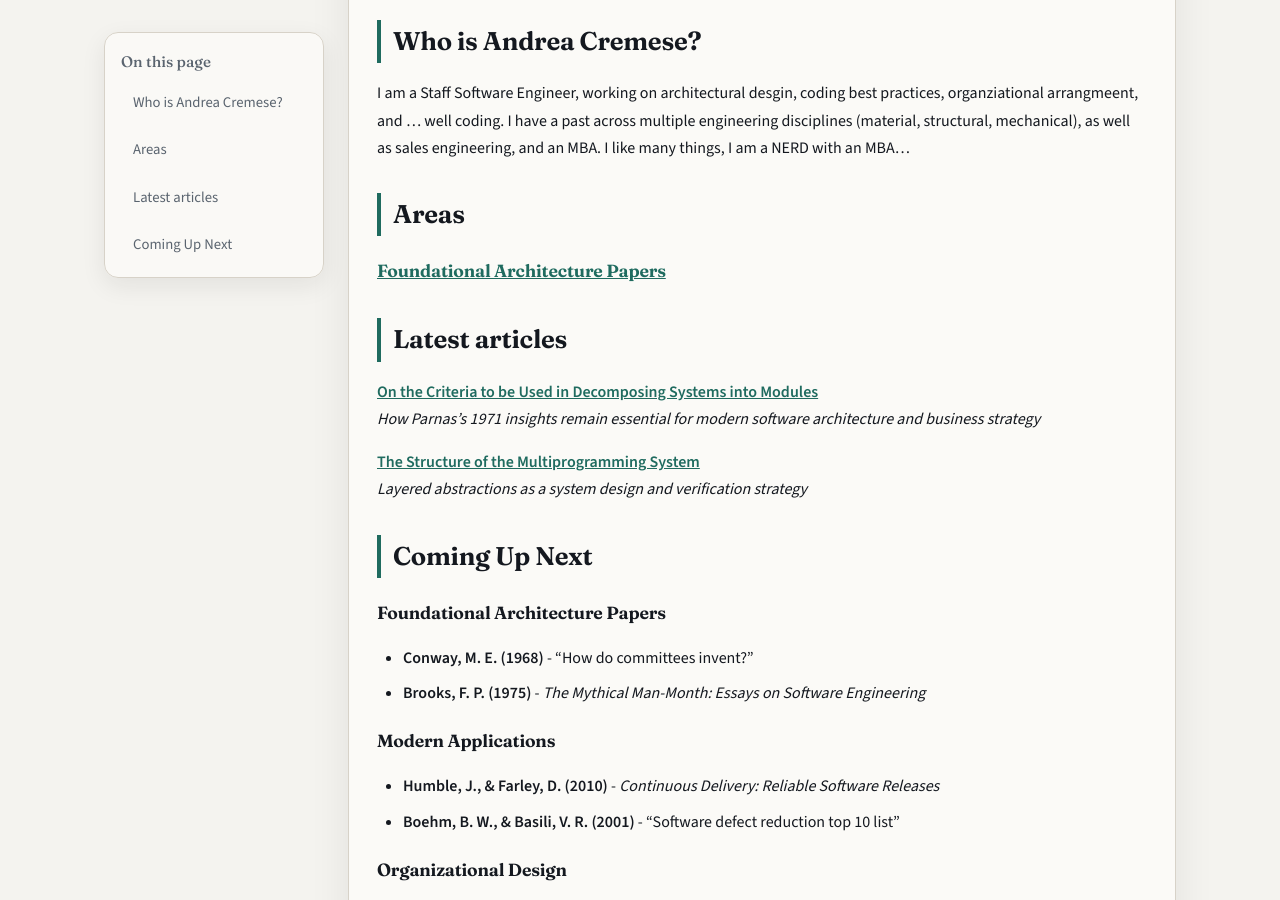
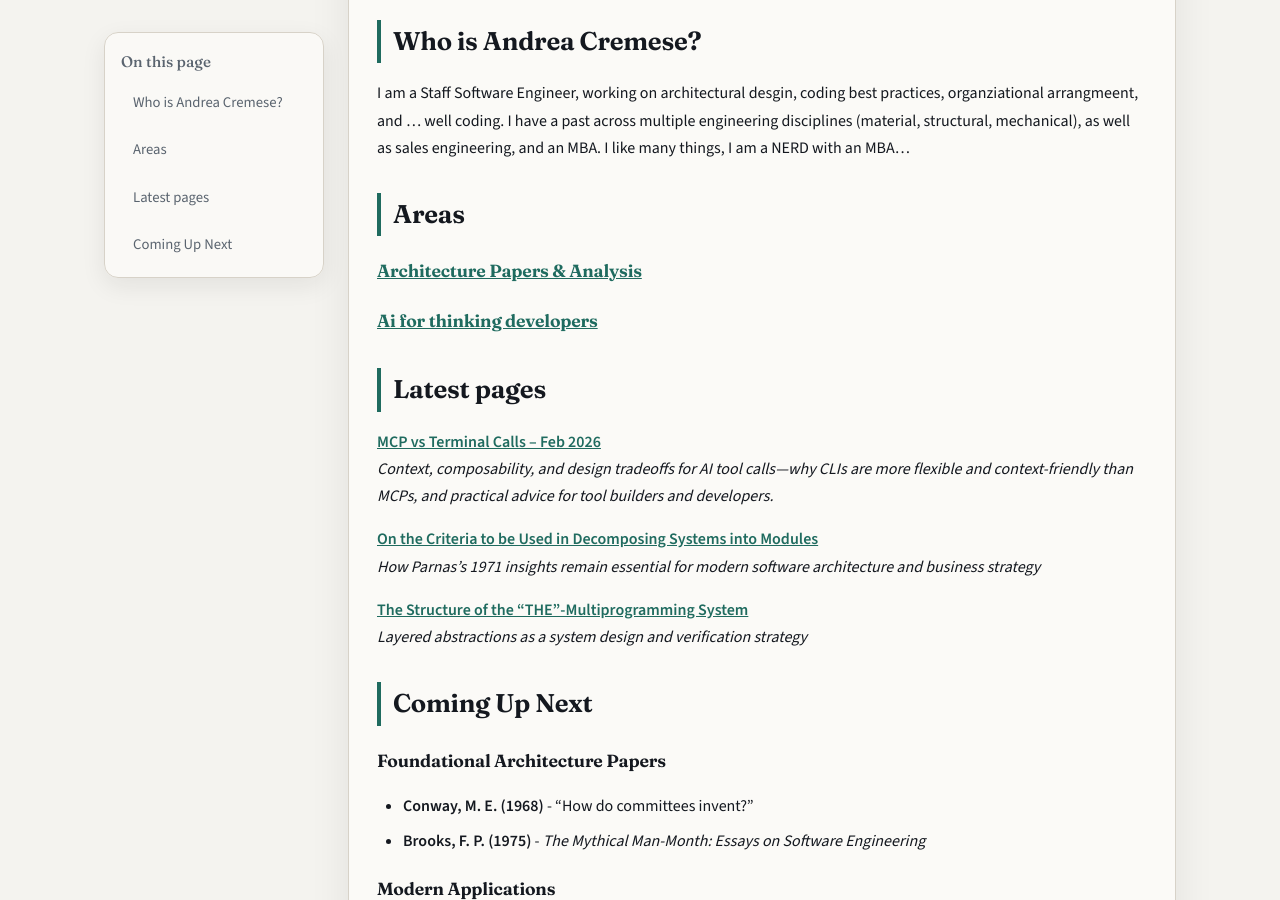
Before and after one commit to andreacremese/andreacremese.github.io, a Jekyll site: the page built from index.md, in a window 1280 px wide and 900 px high, scrolled down 605 px. Built offline with Jekyll 4.4.1, drawn with Linux system fonts in a browser that asks for light colours.

Commit message:
new articles on MCP

```diff
--- a/architectural/README.md
+++ b/architectural/README.md
@@ -9,7 +9,7 @@ permalink: /architectural/
 
 A collection of strategic insights on foundational software architecture papers, analyzed from both technical and business perspectives.
 
-## Published Papers
+## Pages
 
 ### [On the Criteria to be Used in Decomposing Systems into Modules](on%20the%20criteria%20to%20be%20used%20in%20decoposing%20systems%20into%20modules.html)
 **David Parnas (1971)** - How modularization principles become business optimization tools
--- a/index.md
+++ b/index.md
@@ -23,14 +23,19 @@ I am a Staff Software Engineer, working on architectural desgin, coding best pra
 
 
 ##  Areas
-### [Foundational Architecture Papers](architectural/)
+### [Architecture Papers & Analysis](architectural/)
+### [Ai for thinking developers](ai/)
 
-## Latest articles
+
+## Latest pages
+
+**[MCP vs Terminal Calls – Feb 2026](ai/mcp%20vs%20terminal%20for%20tool%20calls.html)**
+*Context, composability, and design tradeoffs for AI tool calls—why CLIs are more flexible and context-friendly than MCPs, and practical advice for tool builders and developers.*
 
 **[On the Criteria to be Used in Decomposing Systems into Modules](architectural/on%20the%20criteria%20to%20be%20used%20in%20decoposing%20systems%20into%20modules.html)**
 *How Parnas's 1971 insights remain essential for modern software architecture and business strategy*
 
-**[The Structure of the Multiprogramming System](architectural/the-structure-of-the-multiprogramming-system.html)**
+**[The Structure of the "THE"-Multiprogramming System](architectural/the-structure-of-the-multiprogramming-system.html)**
 *Layered abstractions as a system design and verification strategy*
 
 ## Coming Up Next
```
Also changed, not shown: ai/README.md (added, +24 -0 lines), ai/mcp vs terminal for tool calls.md (added, +99 -0 lines).
